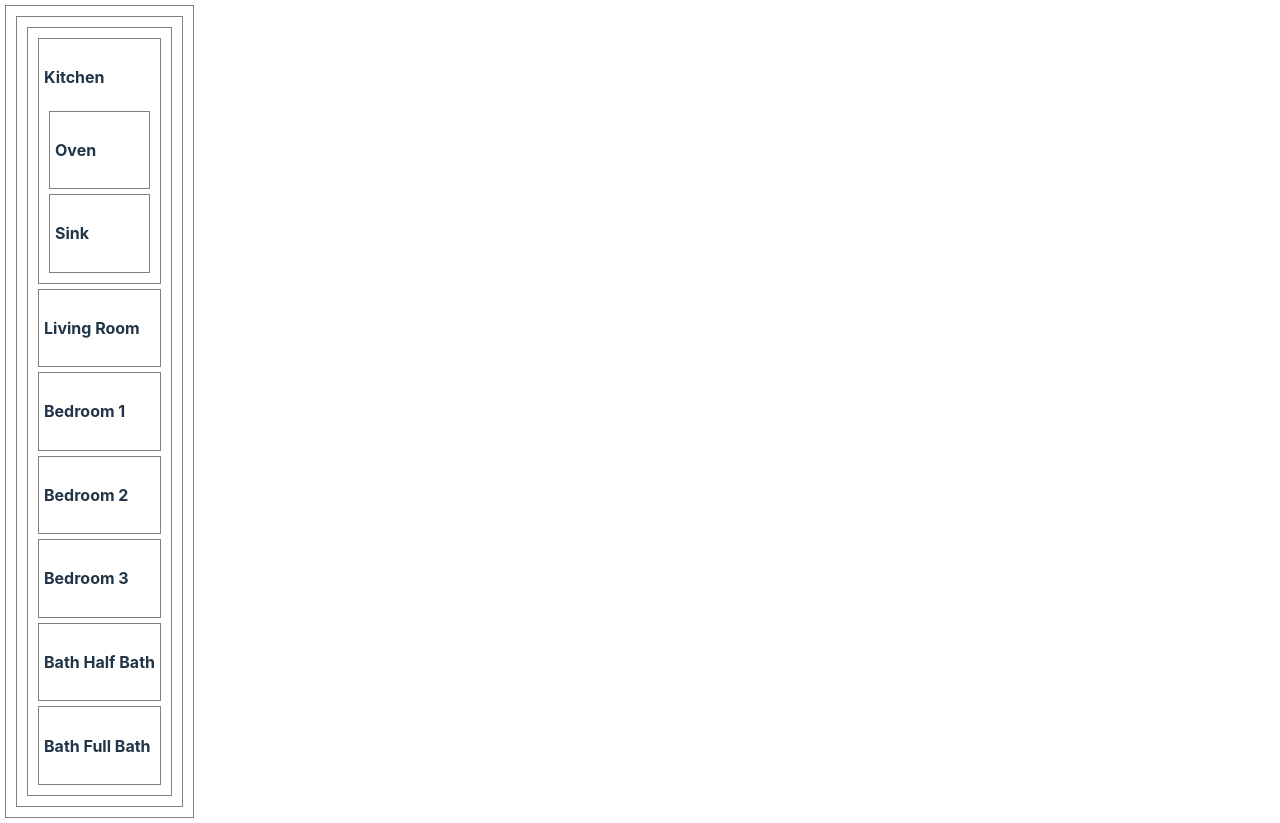
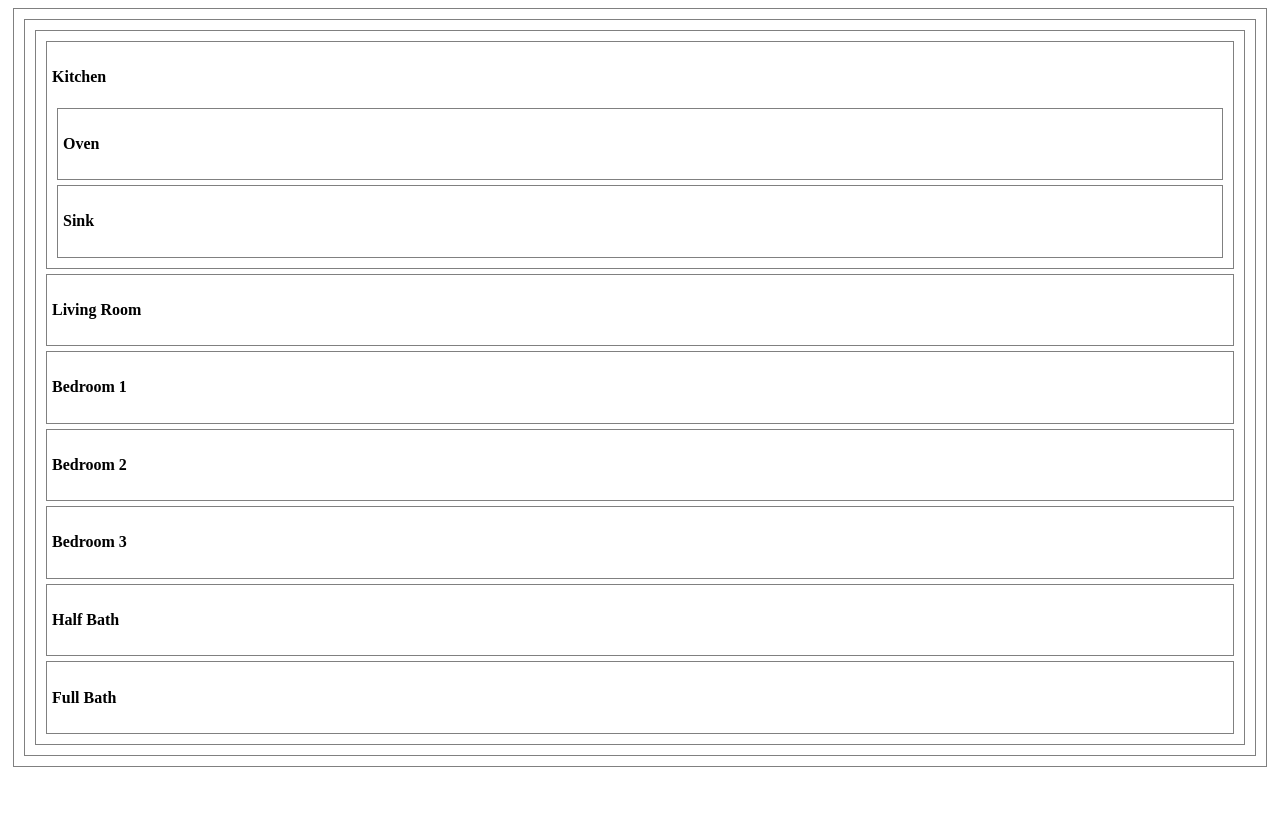
Before and after one commit to Ellieellie12/floorplan-lab, a React (Vite) app: page / in a window 1280 px wide. After the commit the page ends 800 px from the top, so only its background shows below. Built offline with nearby package versions, Linux system fonts and the light colour scheme.

Commit message:
fix styling of divs

```diff
--- a/src/App.css
+++ b/src/App.css
@@ -45,4 +45,6 @@ div {
   border: 1px solid grey;
   margin: 5px;
   padding: 5px;
+
+  /* width: 60px; */
 }
--- a/src/Bath.jsx
+++ b/src/Bath.jsx
@@ -1,7 +1,7 @@
 const Bath = (props) => {
   return (
     <div>
-      <h4>Bath {props.size}</h4>
+      <h4> {props.size}</h4>
     </div>
   )
 }
--- a/src/Bedroom.jsx
+++ b/src/Bedroom.jsx
@@ -1,7 +1,7 @@
 const Bedroom = (props) => {
   return (
     <div>
-    <h4>Bedroom {props.bedNum}</h4>
+    <h4> Bedroom {props.bedNum}</h4>
     </div>
   )
 }
--- a/src/index.css
+++ b/src/index.css
@@ -1,4 +1,4 @@
-:root {
+/* :root {
   font-family: Inter, system-ui, Avenir, Helvetica, Arial, sans-serif;
   line-height: 1.5;
   font-weight: 400;
@@ -66,4 +66,4 @@ button:focus-visible {
   button {
     background-color: #f9f9f9;
   }
-}
+} */
```
